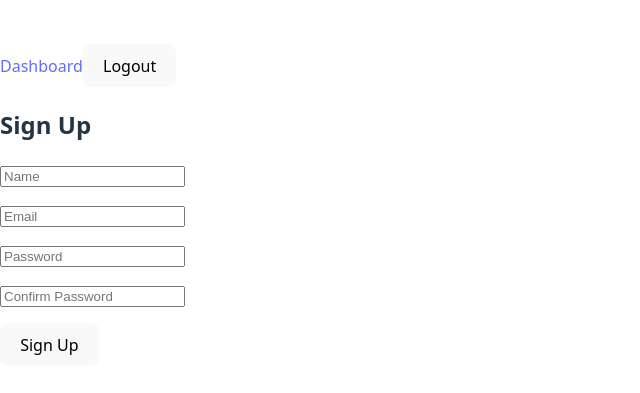
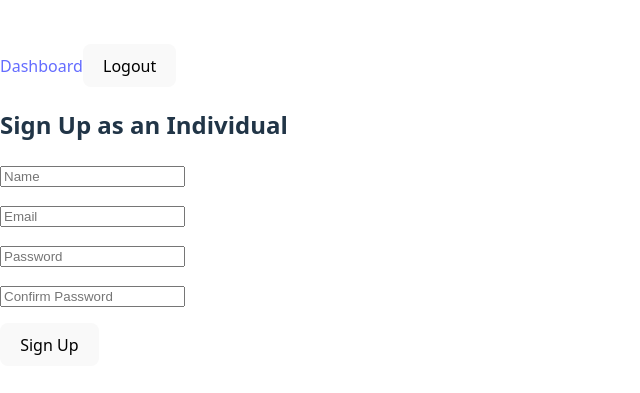
Before and after one commit to Arique1104/pies-frontend, a React (Vite) app: page /signup in a window 1280 px wide. Shown: the part 195-588 px from the top of the page, without its empty margins (0-640 px from the left). Built offline with nearby package versions, Linux system fonts and the light colour scheme.

Commit message:
Updates SignUp file to show that this exposed and public form will ONLY generate users with the role individual.

```diff
--- a/src/pages/Signup.tsx
+++ b/src/pages/Signup.tsx
@@ -17,22 +17,18 @@ export default function Signup() {
                 name,
                 email,
                 password,
-                password_confirmation: confirm,
+                password_confirmation: confirm
             });
 
             const user = res.data.user;
-
             localStorage.setItem('token', res.data.token);
             localStorage.setItem('user', JSON.stringify(user));
 
+            // 🎯 Redirect based on role (will be "individual" only)
             if (user.role === 'individual') {
                 navigate('/individual/dashboard');
-            } else if (user.role === 'leader') {
-                navigate('/leader/dashboard');
-            } else if (user.role === 'owner') {
-                navigate('/dashboard');
             } else {
-                console.warn('Unknown role:', user.role);
+                console.warn('Unexpected role on signup:', user.role);
                 navigate('/');
             }
         } catch (err) {
@@ -43,7 +39,7 @@ export default function Signup() {
 
     return (
         <form onSubmit={handleSignup}>
-            <h2>Sign Up</h2>
+            <h2>Sign Up as an Individual</h2>
 
             <p>
                 <input placeholder="Name" value={name} onChange={(e) => setName(e.target.value)} />
@@ -54,11 +50,21 @@ export default function Signup() {
             </p>
 
             <p>
-                <input type="password" placeholder="Password" value={password} onChange={(e) => setPassword(e.target.value)} />
+                <input
+                    type="password"
+                    placeholder="Password"
+                    value={password}
+                    onChange={(e) => setPassword(e.target.value)}
+                />
             </p>
 
             <p>
-                <input type="password" placeholder="Confirm Password" value={confirm} onChange={(e) => setConfirm(e.target.value)} />
+                <input
+                    type="password"
+                    placeholder="Confirm Password"
+                    value={confirm}
+                    onChange={(e) => setConfirm(e.target.value)}
+                />
             </p>
 
             <button type="submit">Sign Up</button>
```
